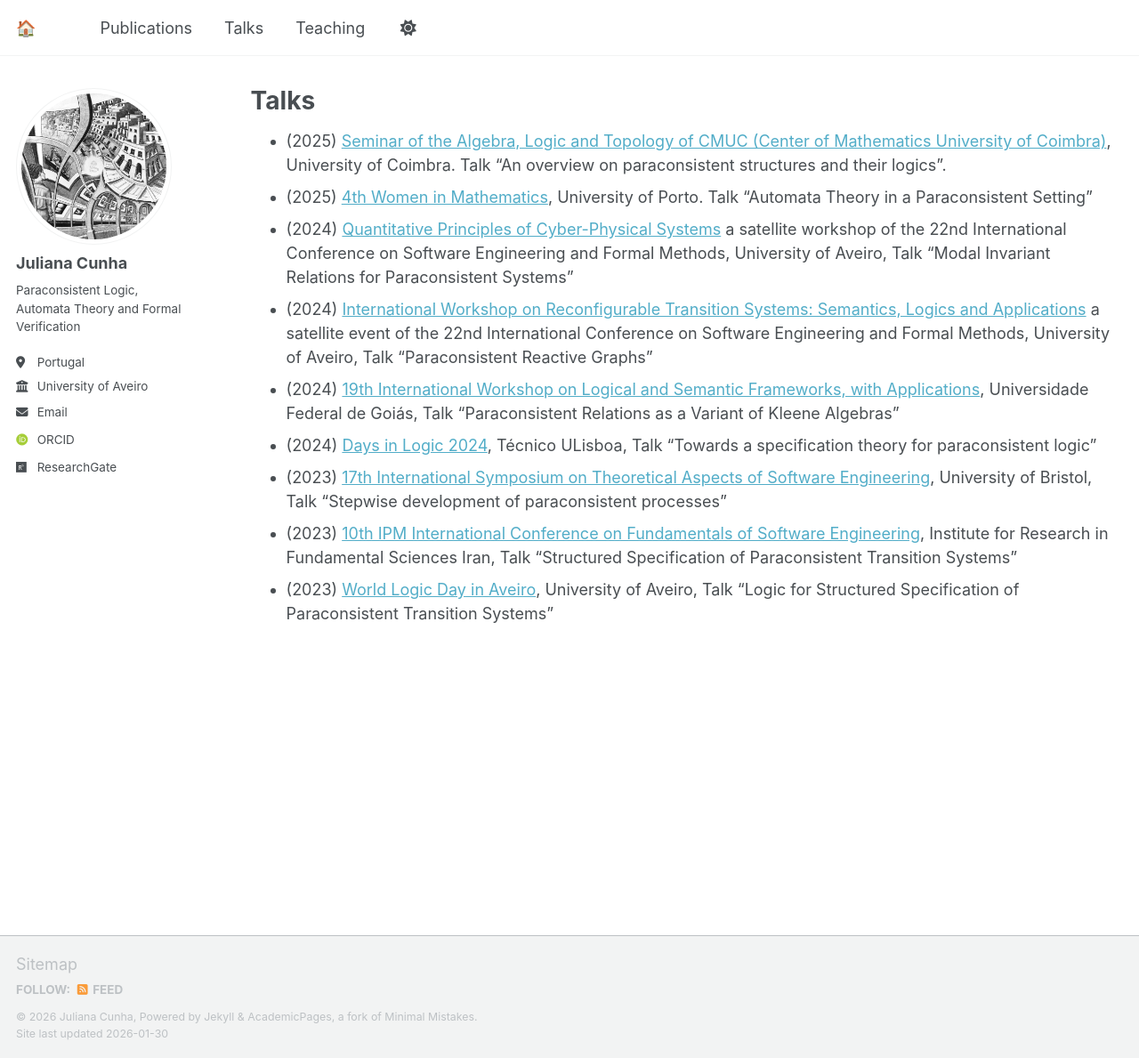
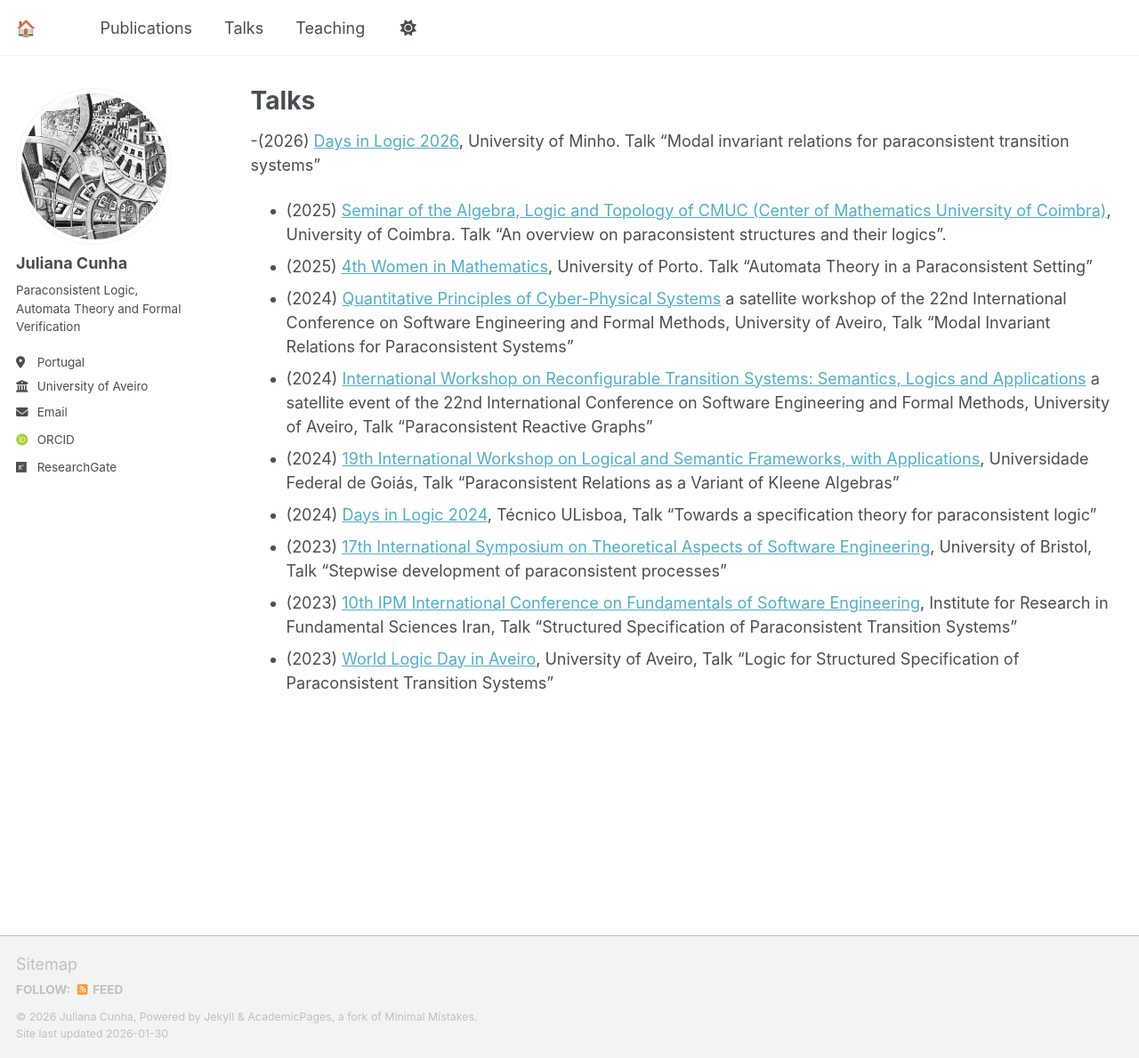
Before and after one commit to juliana-cunha/juliana-cunha.github.io, a Jekyll site: the page built from _pages/talks.md, in a window 1280 px wide and 1189 px high. Shown: the whole window at 89% size. Built offline with Jekyll 4.4.1, drawn with Linux system fonts in a browser that asks for light colours; some web fonts are replaced; a script that is not in the unit is left out.

Commit message:
Update talks.md

```diff
--- a/_pages/talks.md
+++ b/_pages/talks.md
@@ -5,6 +5,7 @@ permalink: /talks/
 author_profile: true
 ---
 
+-(2026) [Days in Logic 2026](https://w3.math.uminho.pt/DiL2026/index.html), University of Minho. Talk "Modal invariant relations for paraconsistent transition systems"
 - (2025) [Seminar of the Algebra, Logic and Topology of CMUC (Center of Mathematics University of Coimbra)](https://cmuc.mat.uc.pt/rdonweb/event/showPPSeminar.do?seminarID=2400), University of Coimbra. Talk "An overview on paraconsistent structures and their logics".
 - (2025) [4th Women in Mathematics](https://sites.google.com/view/fcup-wm25/submissions?authuser=0), University of Porto. Talk “Automata Theory in a Paraconsistent Setting”
 - (2024) [Quantitative Principles of Cyber-Physical Systems](https://lmf.di.uminho.pt/Ibex/workshop.html) a satellite workshop of the 22nd International Conference on Software Engineering and Formal Methods, University of Aveiro, Talk “Modal Invariant Relations for Paraconsistent Systems”
```
